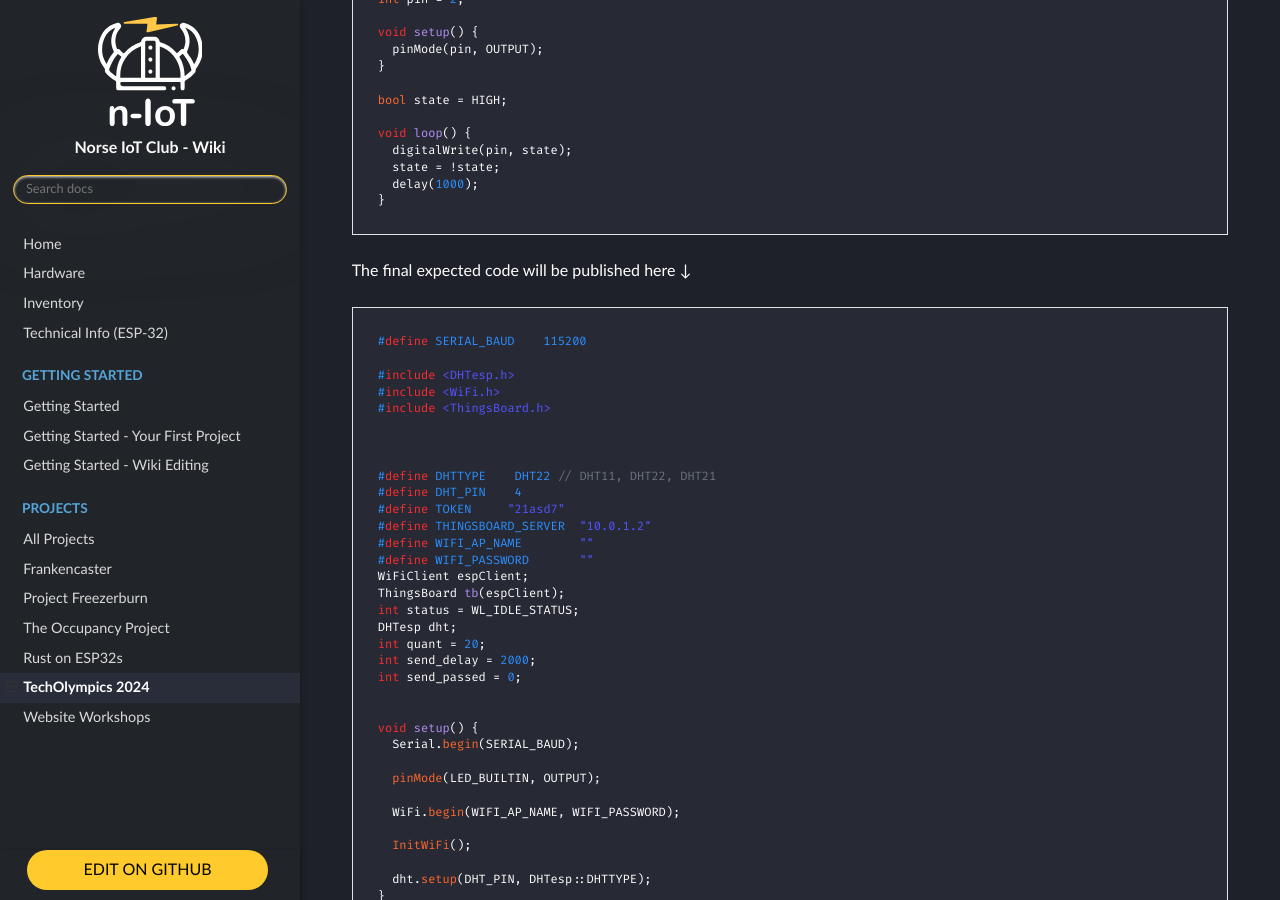
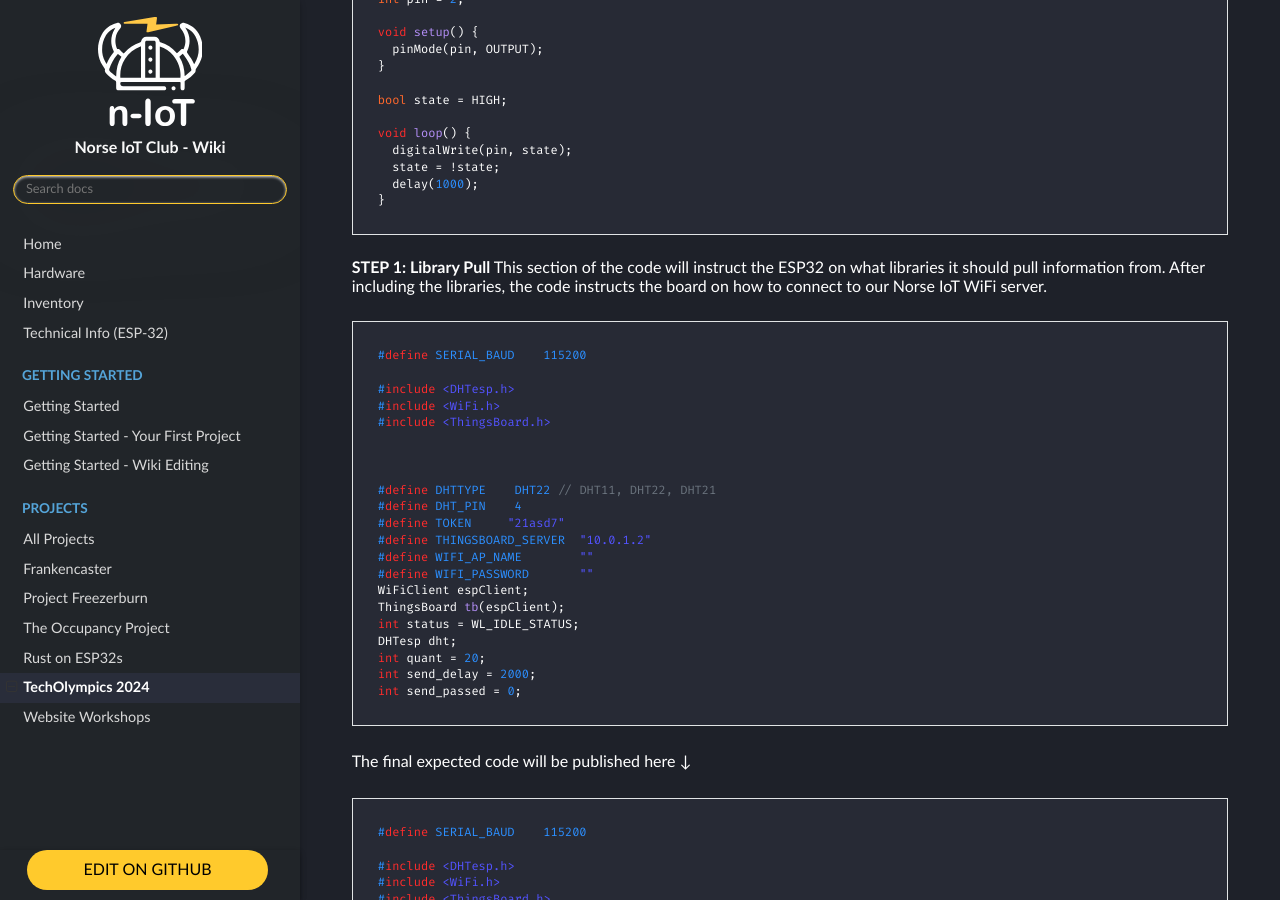
Before and after one commit to Norse-IoT/Wiki, an MkDocs documentation site: the page built from docs/projects/techolympics24.md, in a window 1280 px wide and 900 px high, scrolled down 339 px. Built offline with MkDocs 1.6.1, drawn with Linux system fonts in a browser that asks for light colours; nearby versions of some CDN libraries.

Commit message:
Update techolympics24.md

````diff
--- a/docs/projects/techolympics24.md
+++ b/docs/projects/techolympics24.md
@@ -20,6 +20,33 @@ void loop() {
   delay(1000);
 }
 ```
+**STEP 1: Library Pull**
+This section of the code will instruct the ESP32 on what libraries it should pull information from. After including the libraries, the code instructs the board on how to connect to our Norse IoT WiFi server.
+
+```
+#define SERIAL_BAUD    115200
+
+#include <DHTesp.h>
+#include <WiFi.h>
+#include <ThingsBoard.h>
+
+
+
+#define DHTTYPE    DHT22 // DHT11, DHT22, DHT21
+#define DHT_PIN    4
+#define TOKEN     "21asd7"
+#define THINGSBOARD_SERVER  "10.0.1.2"
+#define WIFI_AP_NAME        ""
+#define WIFI_PASSWORD       ""
+WiFiClient espClient;
+ThingsBoard tb(espClient);
+int status = WL_IDLE_STATUS;
+DHTesp dht;
+int quant = 20;
+int send_delay = 2000;
+int send_passed = 0;
+```
+
 
 The final expected code will be published here ↓
 
````
